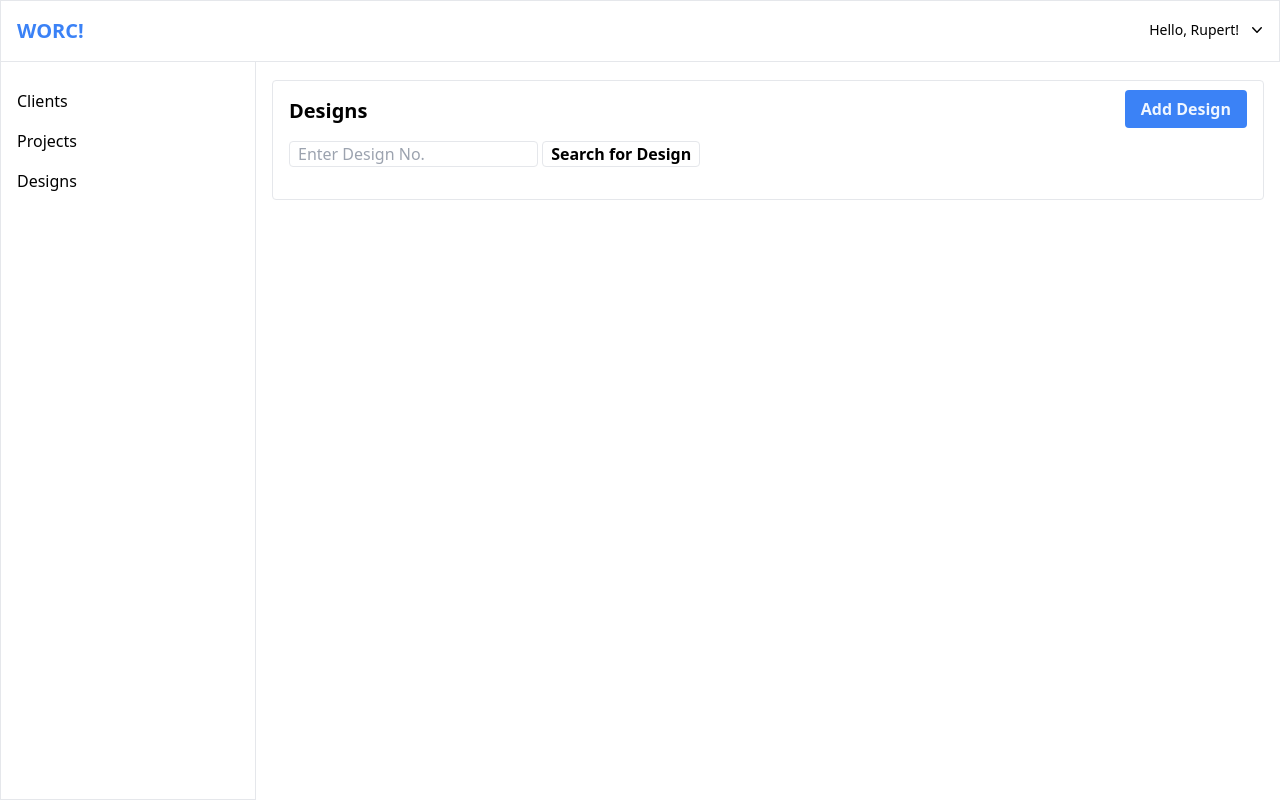
After one commit to jaxonbraun707/CPSC471-Term-Project, a PHP site: page /designs in a window 1280 px wide. The commit adds this page. Run offline with PHP 8.4, Linux system fonts and the light colour scheme; data that the repository does not hold is empty; some libraries are stand-ins or nearby versions.

Commit message:
Implement design listing + creation. Added some html template changes and sql for inserting sample designs.

```diff
--- /dev/null
+++ b/designs/index.php
@@ -0,0 +1,57 @@
+<?php
+$title = 'Designs';
+
+$dbname = 'worc';
+$db = new PDO("mysql:host=localhost;dbname=$dbname", 'root', '');
+
+$designs = $db->query('SELECT * FROM Design');
+$designs = $designs->fetchAll(PDO::FETCH_ASSOC);
+
+include('../templates/top.php');
+?>
+<?php
+include('../templates/top-bar.php');
+?>
+<div>
+	<?php
+	include('../templates/side-bar.php');
+	?>
+	<div class="pt-16 ml-64">
+		<main class="m-4 border rounded">
+			<!-- ideally, can put stuff here -->
+			<div class="grid grid-cols-2 m-4">
+				<h1 class="text-xl font-semibold">Designs</h1>
+				<div class="text-right">
+					<a href="/designs/create.php" class="hover:bg-blue-400 bg-blue-500 text-blue-50 py-2 px-4 rounded font-semibold">Add Design</a>
+				</div>
+			</div>
+			<form class="m-4">
+				<input class="border px-2 rounded" type="search" placeholder="Enter Design No.">
+				<button class="hover:text-blue-400 hover:border-blue-400 border px-2 text-black rounded font-semibold" type="submit">Search for Design</button>
+			</form>
+
+			<div class="grid grid-cols-5 gap-8 m-4">
+			<?php
+			foreach($designs as $design) {
+			?>
+				<a href="design.php?id=<?=$design['Design_No']?>" class="border rounded hover:border-blue-500">
+					<section>
+						<div class="text-center bg-gray-100 h-32">
+							<img src="#" alt="Design Image Placeholder">
+						</div>
+						<dl class="p-2">
+							<dt class="font-bold"><?=$design['Design_No'] ?></dt>
+							<dd><?=number_format($design['Budget'], 2).' CAD' ?></dd>
+						</dl>
+					</section>
+				</a>
+			<?php
+			}
+			?>
+			</div>
+		</main>
+	</div>
+</div>
+<?php
+include('../templates/bottom.php');
+?>
--- a/templates/side-bar.php
+++ b/templates/side-bar.php
@@ -4,6 +4,8 @@
 			<a href="#">Clients</a>
 		</li>
 		<li class="py-2 px-4">Projects</li>
-		<li class="py-2 px-4">Designs</li>
+		<li class="py-2 px-4">
+			<a href="/designs">Designs</a>
+		</li>
 	</ul>
 </nav>
--- a/templates/top-bar.php
+++ b/templates/top-bar.php
@@ -3,15 +3,27 @@
 		<a href="" class="text-blue-500 text-xl font-bold">WORC!</a>
 	</nav>
 	<div class="relative inline-block text-left">
-		<button type="button" class="inline-flex w-full justify-center bg-white text-sm font-medium hover:text-blue-400" id="menu-button" aria-expanded="true" aria-haspopup="true">
+		<button onclick="toggle('top-user-dropdown-menu')" type="button" class="inline-flex w-full justify-center bg-white text-sm font-medium hover:text-blue-400" id="top-user-dropdown-button" aria-expanded="true" aria-haspopup="true">
       		Hello, Rupert!
       		<!-- Heroicon name: mini/chevron-down -->
       		<svg class="-mr-1 ml-2 h-5 w-5" xmlns="http://www.w3.org/2000/svg" viewBox="0 0 20 20" fill="currentColor" aria-hidden="true">
         		<path fill-rule="evenodd" d="M5.23 7.21a.75.75 0 011.06.02L10 11.168l3.71-3.938a.75.75 0 111.08 1.04l-4.25 4.5a.75.75 0 01-1.08 0l-4.25-4.5a.75.75 0 01.02-1.06z" clip-rule="evenodd" />
       		</svg>
     	</button>
-		<nav class="absolute right-0 mt-2 z-10 w-56 origin-top-right divide-y divide-gray-100 rounded-md bg-white ring-1 ring-black ring-opacity-5 focus:outline-none" role="menu" aria-orientation="vertical" aria-labelledby="menu-button" tabindex="-1">
-	  		<a href="#" class="text-gray-700 block px-4 py-2 text-sm hover:text-blue-400" role="menuitem" tabindex="1" id="menu-item-6">Log out</a>
+		<nav id="top-user-dropdown-menu" class="absolute right-0 mt-2 z-10 w-56 origin-top-right divide-y divide-gray-100 rounded-md bg-white ring-1 ring-black ring-opacity-5 focus:outline-none" role="menu" aria-orientation="vertical" aria-labelledby="top-user-dropdown" tabindex="-1">
+	  		<a href="#" class="text-gray-700 block px-4 py-2 text-sm hover:text-blue-400" role="menuitem" tabindex="1">Log out</a>
 		</nav>
 	</div>
+	<script type="text/javascript">
+		toggle('top-user-dropdown-menu');
+
+		function toggle(element_id) {
+	  		let x = document.getElementById(element_id);
+	  		if (x.style.display === "none") {
+	    		x.style.display = "block";
+	  		} else {
+				x.style.display = "none";
+			}
+		}
+	</script>
 </div>
--- a/templates/top.php
+++ b/templates/top.php
@@ -1,8 +1,9 @@
 <!doctype html>
 <html>
 <head>
-  <meta charset="UTF-8">
-  <meta name="viewport" content="width=device-width, initial-scale=1.0">
-  <script src="https://cdn.tailwindcss.com"></script>
+ 	<title><?php echo $title ?? ''; ?></title>
+ 	<meta charset="UTF-8">
+ 	<meta name="viewport" content="width=device-width, initial-scale=1.0">
+ 	<script src="https://cdn.tailwindcss.com"></script>
 </head>
 <body>
```
Also changed, not shown: designs/create.php (added, +34 -0 lines), designs/post.php (added, +22 -0 lines), sql/insert-designs.sql (added, +17 -0 lines).
